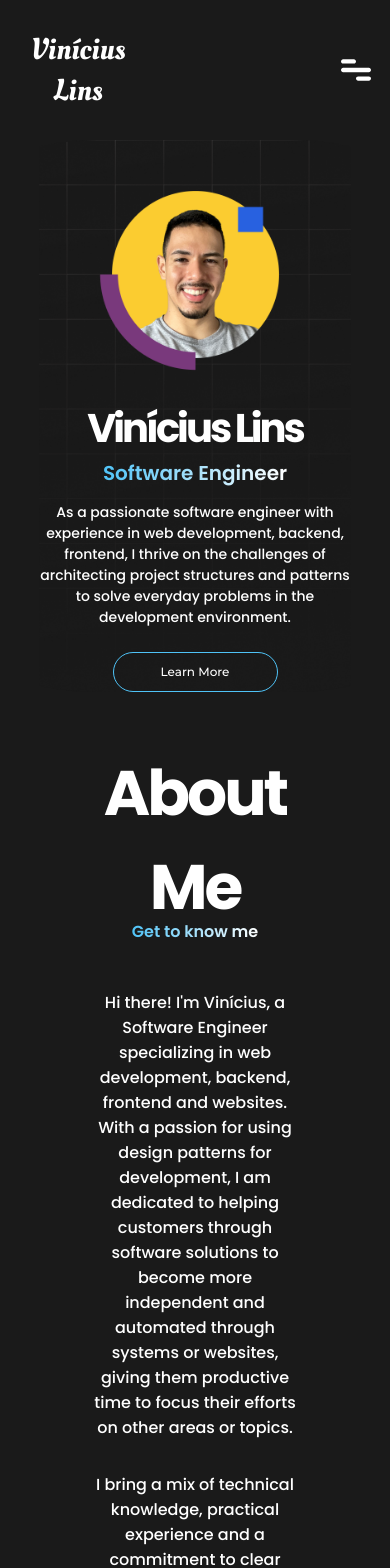
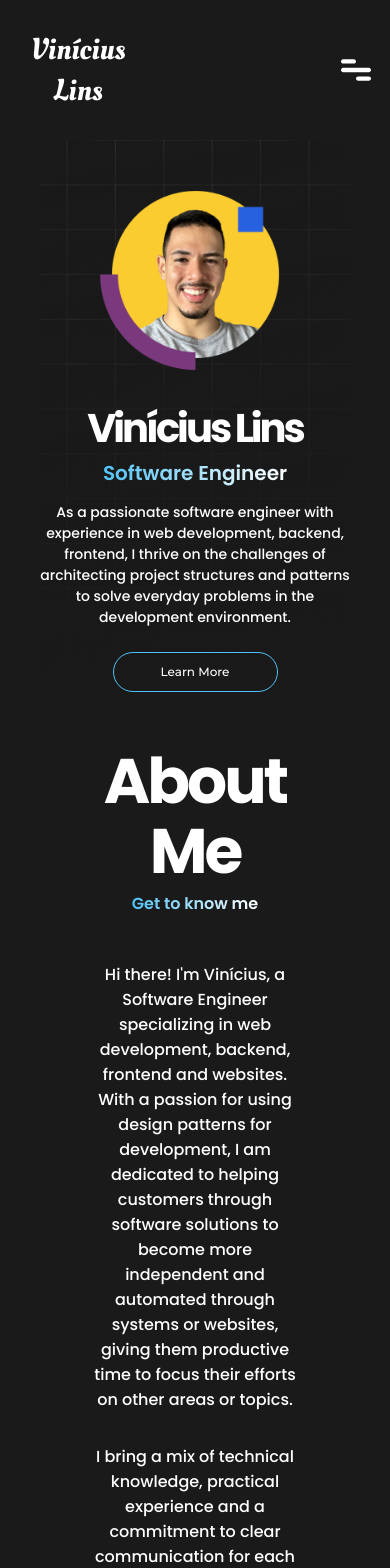
Before and after one commit to vinilins/My-Professional-Portfolio, a Vue app: page / in a window 390 px wide. Shown: the top 1568 px of the page. Built offline with nearby package versions, Linux system fonts and the light colour scheme.

Commit message:
feat(src/components): Adding media queries for texts

```diff
--- a/src/components/SessionAboutMe.vue
+++ b/src/components/SessionAboutMe.vue
@@ -63,6 +63,11 @@ h1 {
     700 63px "Poppins",
     sans-serif;
   letter-spacing: -3px;
+
+  @media only screen and (max-width: 400px) {
+    line-height: 70px;
+    margin-bottom: 20px;
+  }
 }
 
 h3 {
--- a/src/components/SessionWhatIDo.vue
+++ b/src/components/SessionWhatIDo.vue
@@ -225,6 +225,11 @@ h1 {
     700 63px "Poppins",
     sans-serif;
   letter-spacing: -3px;
+
+  @media only screen and (max-width: 400px) {
+    line-height: 70px;
+    margin-bottom: 20px;
+  }
 }
 
 h3 {
```
